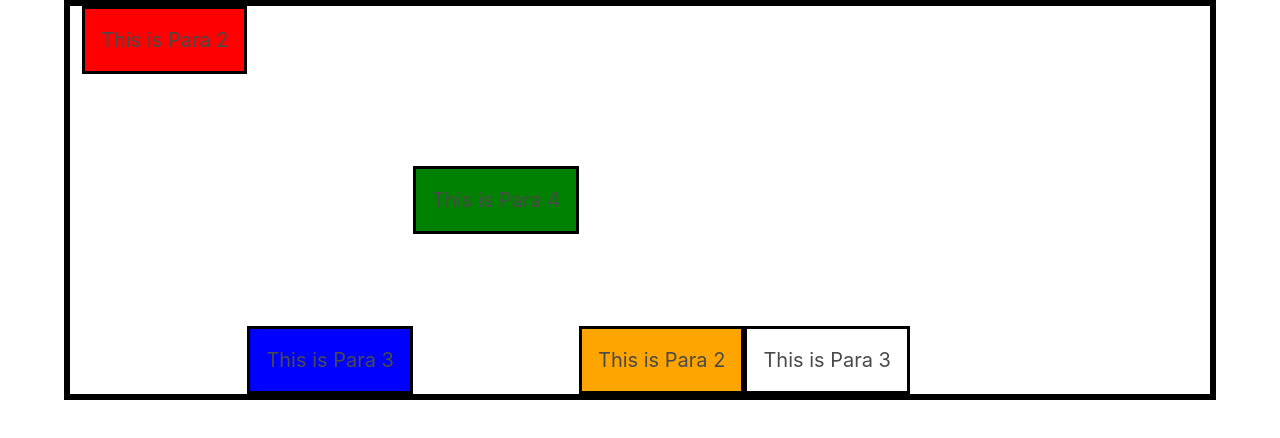
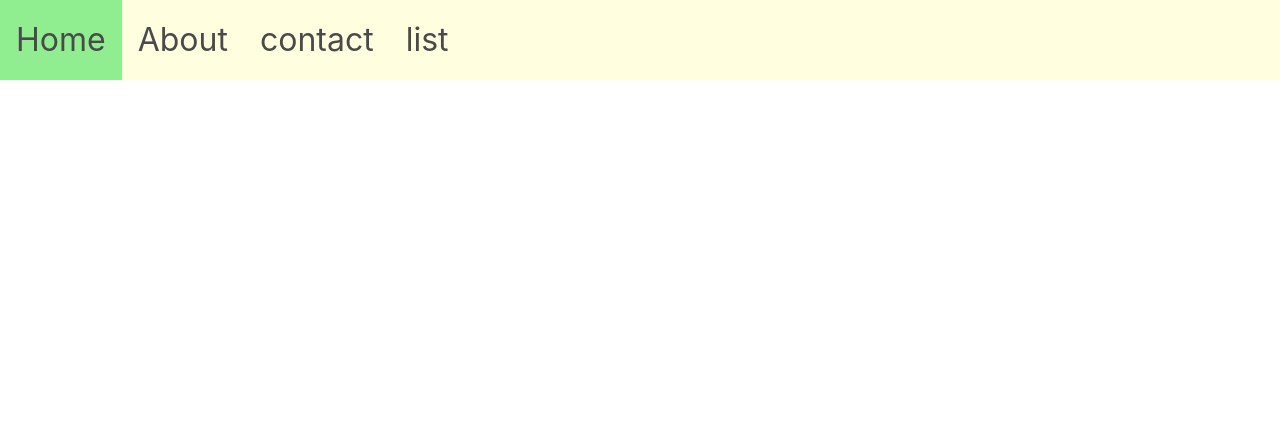
Before and after one commit to madhavi-anneboina/my-reactapp, a React (Create React App) app: page / in a window 1280 px wide. Shown: the top 438 px of the page. Built offline with nearby package versions, Linux system fonts and the light colour scheme.

Commit message:
flex container and flex item changes added

```diff
--- a/src/App.js
+++ b/src/App.js
@@ -1,5 +1,5 @@
-
 import "bulma/css/bulma.css";
+import "./index.css";
 import React, { useState } from "react";
 import Greet from "./components/Greet";
 import Welcome from "./components/Welcome";
@@ -30,19 +30,16 @@ import HoverCounterTwo from "./components/HoverCounterTwo";
 
 const App = () => {
   return (
-    <div  className="container">
+    <>
+      <nav class="nav">
+        <ul>
+          <li>Home</li>
+          <li>About</li>
 
-
-        <div className="flex-item item1">This is Para 2</div>
-        <div className="flex-item item2">This is Para 3</div>
-        <div className="flex-item item3">This is Para 4</div>
-
-        <div className="flex-item item4">This is Para 2</div>
-        <div className="flex-item item5">This is Para 3</div>
-
-
-
-
+          <li>contact</li>
+          <li>list</li>
+        </ul>
+      </nav>
 
       {/* <Greet name="ramana">
         <div>How are you doing props</div>
@@ -92,7 +89,7 @@ const App = () => {
           <HoverCounterTwo count={count} incrementCount={incrementCount} />
         )}
       /> */}
-    </div>
+    </>
   );
 };
 
--- a/src/index.css
+++ b/src/index.css
@@ -173,3 +173,37 @@ align-self: flex-start;
   align-items: center;
    background-color: red;
 }
+
+.nav {
+  font-size: 2rem;
+  background-color: lightyellow;
+  width: 100%;
+}
+
+.nav ul {
+  justify-content: space-around!important;
+  list-style-type: none;
+  display: flex;
+  padding: 0;
+  margin: 0;
+}
+
+.nav ul li {
+  cursor: pointer;
+  text-align: center;
+  padding: 1rem;
+  flex-basis: 20%;
+}
+
+.nav ul li:hover {
+  background-color: lightgreen;
+}
+
+@media only screen and (max-width: 400px) {
+  .nav ul {
+    flex-direction: column;
+  }
+  .nav ul li:hover {
+    background-color: yellow;
+  }
+}
```
